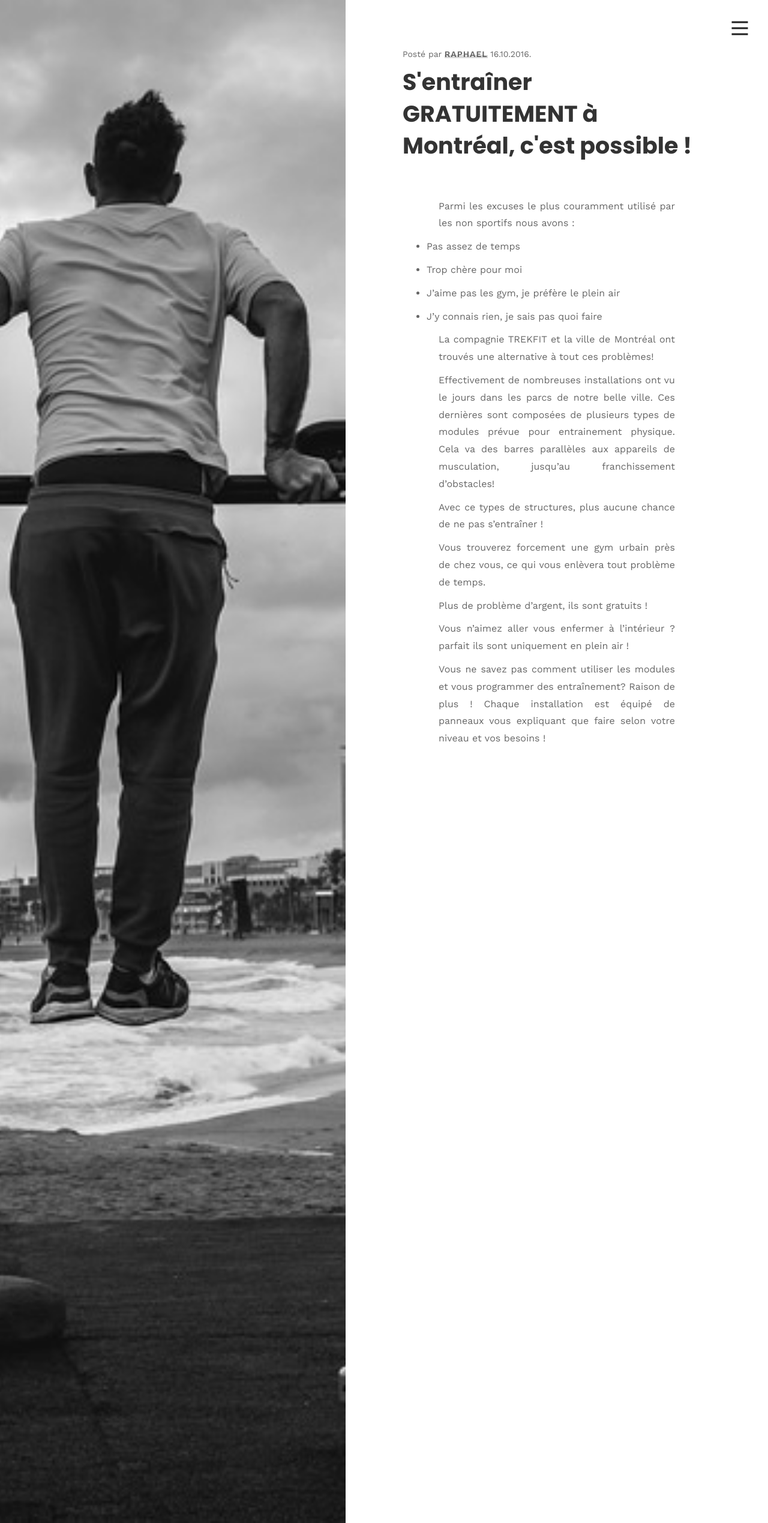
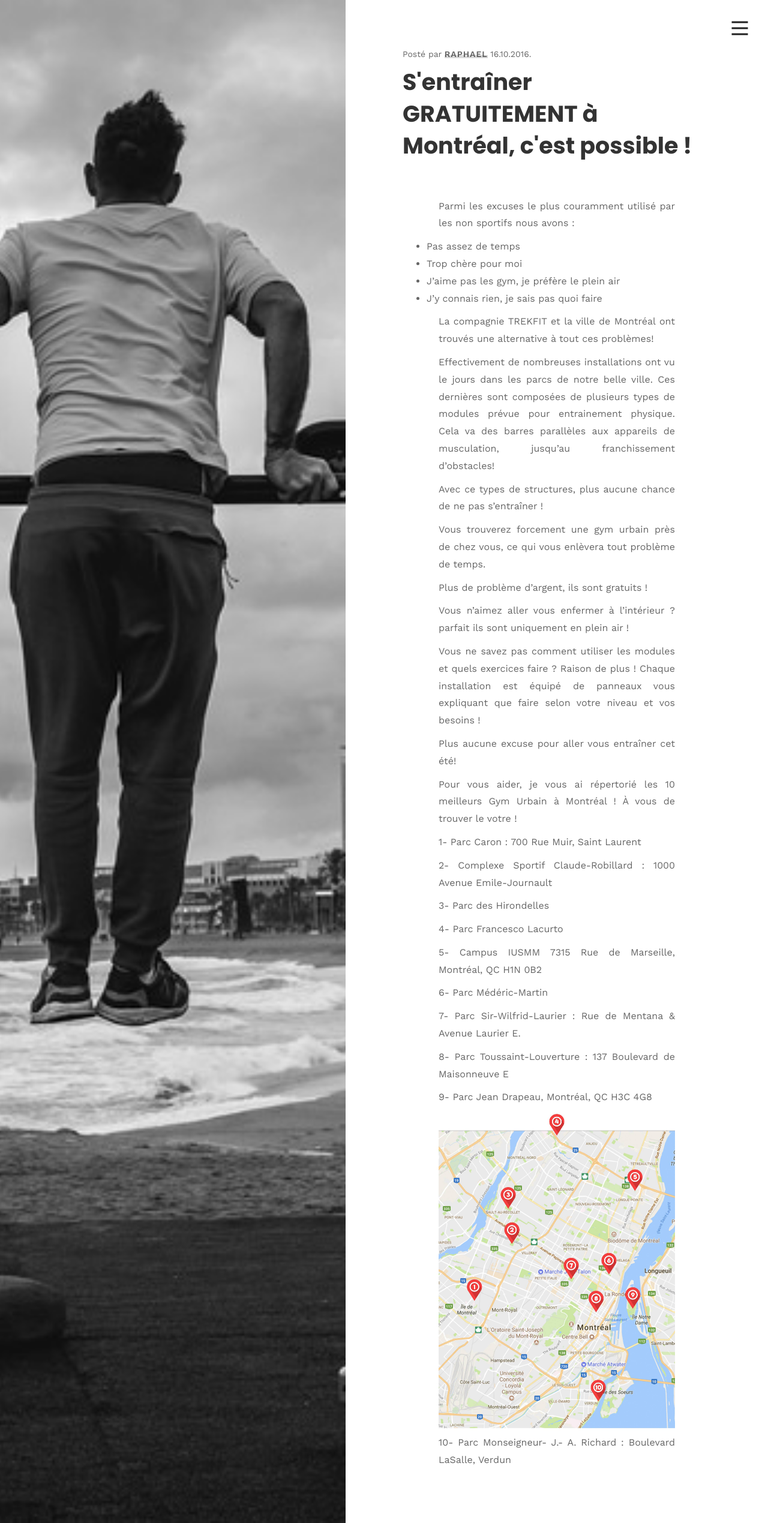
Before and after one commit to phildaponte/odemard, a Jekyll site: the page built from _posts/2017-07-03-s-entra-ner-gratuitement-montr-al-c-est-possible-.md, in a window 1280 px wide. Shown: the whole page at 60% size. Built offline with Jekyll 4.4.1, drawn with Linux system fonts in a browser that asks for light colours; comment, search, counter and statistics services are not loaded.

Commit message:
Update Blog Post “2017-07-03-s-entra-ner-gratuitement-montr-al-c-est-possible-”

```diff
--- a/_posts/2017-07-03-s-entra-ner-gratuitement-montr-al-c-est-possible-.md
+++ b/_posts/2017-07-03-s-entra-ner-gratuitement-montr-al-c-est-possible-.md
@@ -8,13 +8,10 @@ img: /img/uploads/25048613499_103d8abd0d_b.jpg
 ---
 Parmi les excuses le plus couramment utilisé par les non sportifs nous avons :
 
-- Pas assez de temps
-
-- Trop chère pour moi
-
-- J’aime pas les gym, je préfère le plein air
-
-- J’y connais rien, je sais pas quoi faire
+* Pas assez de temps
+* Trop chère pour moi
+* J’aime pas les gym, je préfère le plein air
+* J’y connais rien, je sais pas quoi faire
 
 La compagnie TREKFIT et la ville de Montréal ont trouvés une alternative à tout ces problèmes!
 
@@ -28,4 +25,30 @@ Plus de problème d’argent, ils sont gratuits !
 
 Vous n’aimez aller vous enfermer à l’intérieur ? parfait ils sont uniquement en plein air !
 
-Vous ne savez pas comment utiliser les modules et vous programmer des entraînement? Raison de plus ! Chaque installation est équipé de panneaux vous expliquant que faire selon votre niveau et vos besoins !
+Vous ne savez pas comment utiliser les modules et quels exercices faire ? Raison de plus ! Chaque installation est équipé de panneaux vous expliquant que faire selon votre niveau et vos besoins !
+
+Plus aucune excuse pour aller vous entraîner cet été!
+
+Pour vous aider, je vous ai répertorié les 10 meilleurs Gym Urbain à Montréal ! À vous de trouver le votre !
+
+1- Parc Caron : 700 Rue Muir, Saint Laurent
+
+2- Complexe Sportif Claude-Robillard : 1000 Avenue Emile-Journault
+
+3- Parc des Hirondelles
+
+4- Parc Francesco Lacurto
+
+5- Campus IUSMM 7315 Rue de Marseille, Montréal, QC H1N 0B2
+
+6- Parc Médéric-Martin
+
+7- Parc Sir-Wilfrid-Laurier : Rue de Mentana & Avenue Laurier E.
+
+8- Parc Toussaint-Louverture : 137 Boulevard de Maisonneuve E
+
+9- Parc Jean Drapeau, Montréal, QC H3C 4G8
+
+![null](/img/uploads/19688428_1316627061788617_1644951970_o.jpg)
+
+10- Parc Monseigneur- J.- A. Richard : Boulevard LaSalle, Verdun
```
Also changed, not shown: img/uploads/19688428_1316627061788617_1644951970_o.jpg (added).
